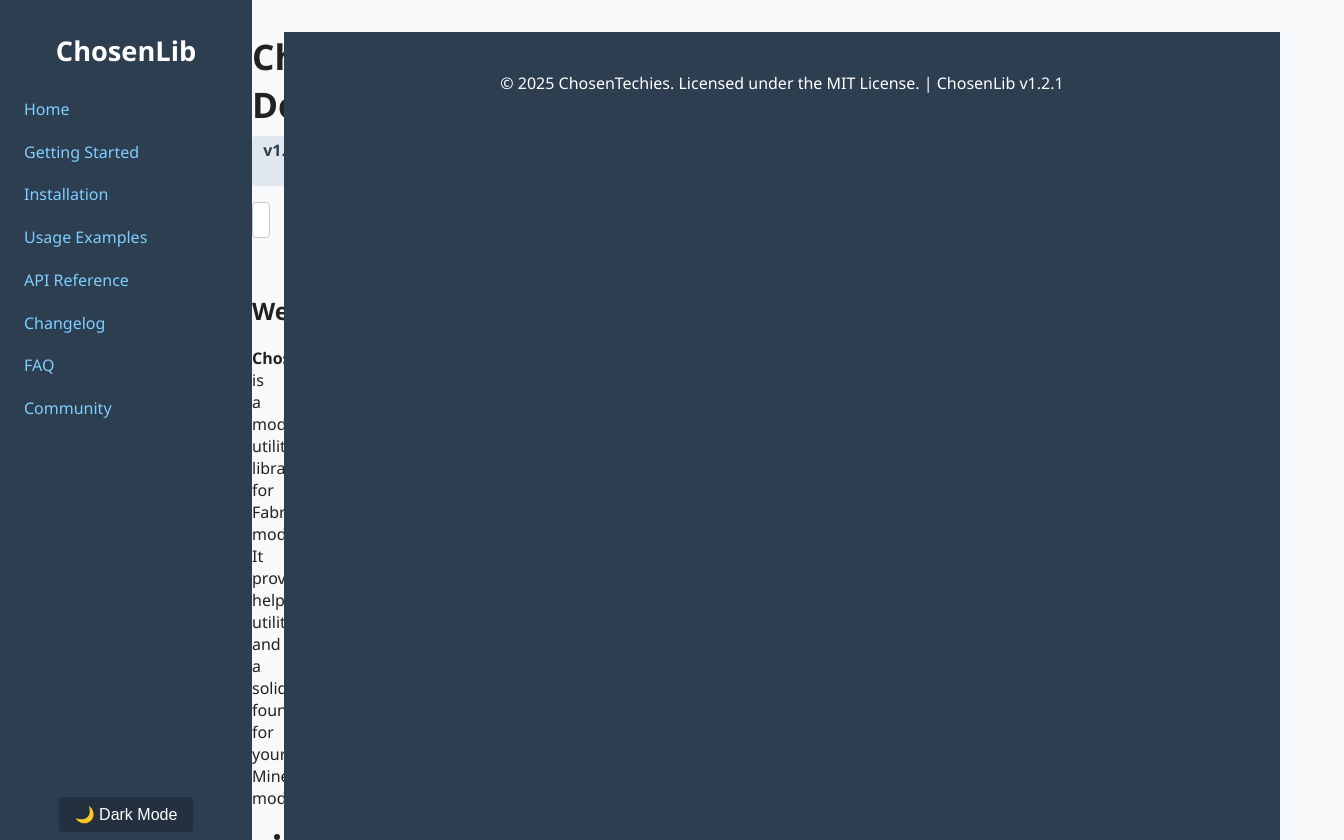
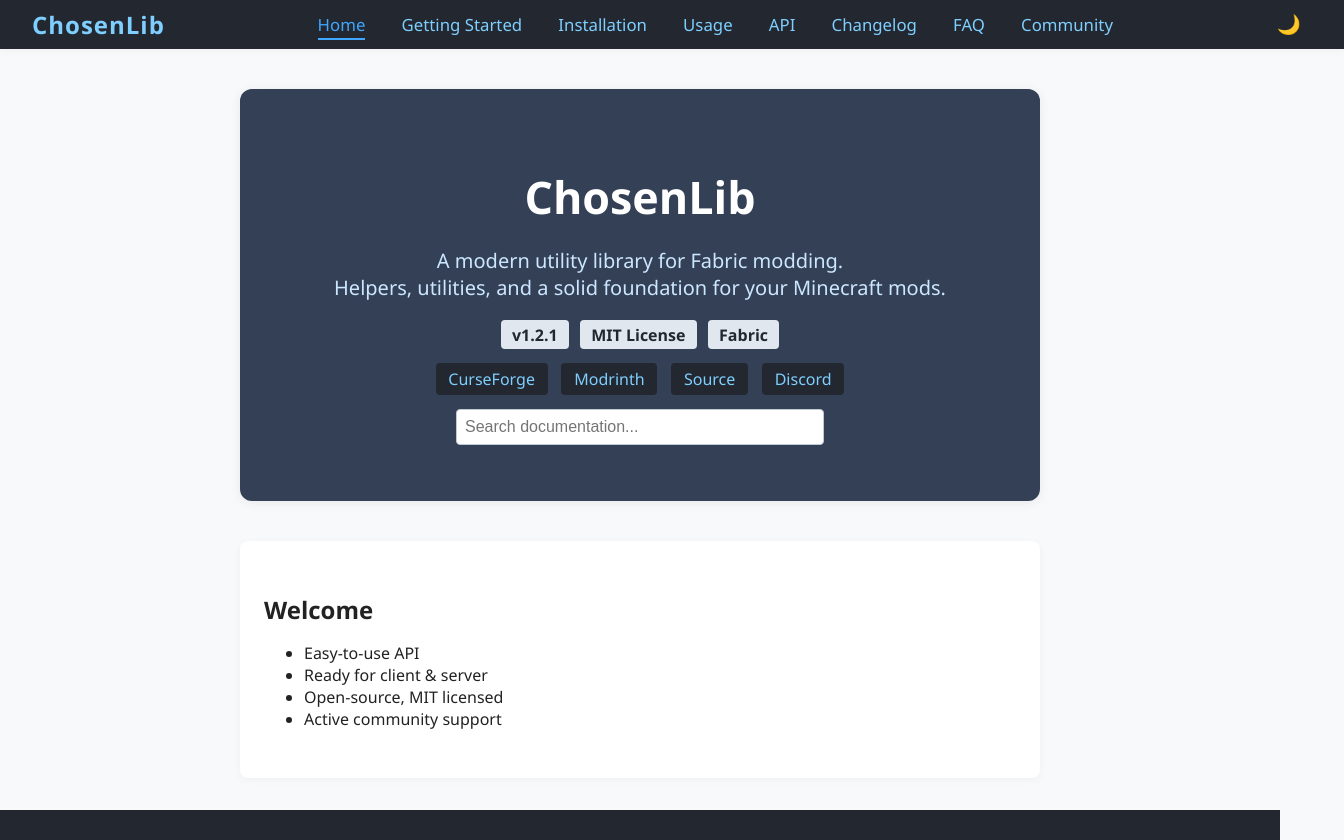
Before and after one commit to urmoit/ChosenLib, a plain HTML site: page index.html in a window 1280 px wide. Shown: the top 840 px of the page, 1344 px wide, since content can reach past the window. Drawn offline with Linux system fonts and the light colour scheme.

Commit message:
Add files via upload

```diff
--- a/index.html
+++ b/index.html
@@ -7,35 +7,43 @@
     <link rel="stylesheet" href="style.css">
 </head>
 <body>
-    <div class="sidebar">
-        <h2>ChosenLib</h2>
-        <nav>
-            <a href="index.html">Home</a>
+    <nav class="topnav">
+        <div class="nav-left">
+            <span class="logo">ChosenLib</span>
+        </div>
+        <div class="nav-center">
+            <a href="index.html" class="active">Home</a>
             <a href="getting-started.html">Getting Started</a>
             <a href="installation.html">Installation</a>
-            <a href="usage.html">Usage Examples</a>
-            <a href="api.html">API Reference</a>
+            <a href="usage.html">Usage</a>
+            <a href="api.html">API</a>
             <a href="changelog.html">Changelog</a>
             <a href="faq.html">FAQ</a>
             <a href="community.html">Community</a>
-        </nav>
-        <div class="sidebar-footer">
-            <button id="darkModeToggle">🌙 Dark Mode</button>
         </div>
-    </div>
-    <div class="main-content">
-        <header>
-            <h1>ChosenLib Documentation</h1>
+        <div class="nav-right">
+            <button id="darkModeToggle">🌙</button>
+        </div>
+    </nav>
+    <main class="container">
+        <section class="hero">
+            <h1>ChosenLib</h1>
+            <p class="subtitle">A modern utility library for Fabric modding.<br>Helpers, utilities, and a solid foundation for your Minecraft mods.</p>
             <div class="badges">
                 <span class="badge">v1.2.1</span>
                 <span class="badge">MIT License</span>
                 <span class="badge">Fabric</span>
             </div>
+            <div class="quick-links">
+                <a href="https://www.curseforge.com/minecraft/mc-mods/chosenlib" target="_blank">CurseForge</a>
+                <a href="https://modrinth.com/mod/chosenlib" target="_blank">Modrinth</a>
+                <a href="https://github.com/yourusername/chosenlib" target="_blank">Source</a>
+                <a href="https://discord.gg/yourinvite" target="_blank">Discord</a>
+            </div>
             <input type="text" id="searchBar" placeholder="Search documentation..." />
-        </header>
-        <section id="welcome">
+        </section>
+        <section class="welcome">
             <h2>Welcome</h2>
-            <p><strong>ChosenLib</strong> is a modern utility library for Fabric modding. It provides helpers, utilities, and a solid foundation for your Minecraft mods.</p>
             <ul>
                 <li>Easy-to-use API</li>
                 <li>Ready for client & server</li>
@@ -43,16 +51,7 @@
                 <li>Active community support</li>
             </ul>
         </section>
-        <section id="quick-links">
-            <h3>Quick Links</h3>
-            <ul>
-                <li><a href="https://www.curseforge.com/minecraft/mc-mods/chosenlib" target="_blank">CurseForge</a></li>
-                <li><a href="https://modrinth.com/mod/chosenlib" target="_blank">Modrinth</a></li>
-                <li><a href="https://github.com/yourusername/chosenlib" target="_blank">Source (GitHub)</a></li>
-                <li><a href="https://discord.gg/yourinvite" target="_blank">Discord</a></li>
-            </ul>
-        </section>
-    </div>
+    </main>
     <footer>
         <p>&copy; 2025 ChosenTechies. Licensed under the MIT License. | ChosenLib v1.2.1</p>
     </footer>
--- a/style.css
+++ b/style.css
@@ -4,85 +4,108 @@ body {
     padding: 0;
     background: #f8f9fa;
     color: #222;
-    display: flex;
     min-height: 100vh;
 }
-.sidebar {
-    width: 220px;
-    background: #2d3e50;
+.topnav {
+    width: 100%;
+    background: #23272f;
     color: #fff;
     display: flex;
-    flex-direction: column;
     align-items: center;
-    padding: 2rem 1rem 1rem 1rem;
-    min-height: 100vh;
-    position: fixed;
-    left: 0;
+    justify-content: space-between;
+    padding: 0.5rem 2rem;
+    box-shadow: 0 2px 8px rgba(0,0,0,0.04);
+    position: sticky;
     top: 0;
+    z-index: 100;
 }
-.sidebar h2 {
-    margin: 0 0 1.5rem 0;
-    font-size: 1.7rem;
+.logo {
+    font-size: 1.5rem;
+    font-weight: 700;
+    letter-spacing: 1px;
+    color: #7ecfff;
 }
-.sidebar nav {
-    width: 100%;
-    display: flex;
-    flex-direction: column;
-    gap: 0.7rem;
-}
-.sidebar nav a {
+.topnav a {
     color: #7ecfff;
     text-decoration: none;
+    margin: 0 1rem;
     font-weight: 500;
-    padding: 0.3rem 0.5rem;
-    border-radius: 4px;
-    transition: background 0.2s;
+    font-size: 1.05rem;
+    transition: color 0.2s;
+    border-bottom: 2px solid transparent;
+    padding-bottom: 2px;
 }
-.sidebar nav a:hover {
-    background: #223040;
-}
-.sidebar-footer {
-    margin-top: auto;
-    padding-top: 2rem;
+.topnav a.active, .topnav a:hover {
+    color: #3fa7ff;
+    border-bottom: 2px solid #3fa7ff;
 }
 #darkModeToggle {
-    background: #223040;
-    color: #fff;
+    background: none;
+    color: #7ecfff;
     border: none;
     border-radius: 4px;
-    padding: 0.5rem 1rem;
+    padding: 0.3rem 0.7rem;
     cursor: pointer;
-    font-size: 1rem;
+    font-size: 1.2rem;
+    transition: background 0.2s;
 }
 #darkModeToggle:hover {
     background: #1a232e;
 }
-.main-content {
-    margin-left: 220px;
-    flex: 1;
-    padding: 2rem 2rem 0 2rem;
-    min-width: 0;
+.container {
+    max-width: 800px;
+    margin: 2.5rem auto 0 auto;
+    padding: 0 1.5rem;
 }
-header {
-    text-align: left;
-    margin-bottom: 2rem;
+.hero {
+    text-align: center;
+    margin-bottom: 2.5rem;
+    padding: 2.5rem 1rem 2rem 1rem;
+    background: #344055;
+    color: #fff;
+    border-radius: 12px;
+    box-shadow: 0 2px 12px rgba(0,0,0,0.07);
 }
-header h1 {
-    margin: 0 0 0.5rem 0;
-    font-size: 2.2rem;
+.hero h1 {
+    font-size: 2.8rem;
+    margin-bottom: 0.5rem;
+    font-weight: 800;
+}
+.hero .subtitle {
+    font-size: 1.25rem;
+    margin-bottom: 1.2rem;
+    color: #cbe7ff;
 }
 .badges {
     display: flex;
     gap: 0.7rem;
-    margin-bottom: 1rem;
+    justify-content: center;
+    margin-bottom: 1.2rem;
 }
 .badge {
     background: #e0e7ef;
-    color: #2d3e50;
+    color: #23272f;
     border-radius: 4px;
     padding: 0.2rem 0.7rem;
     font-size: 1rem;
     font-weight: 600;
+}
+.hero .quick-links {
+    margin-bottom: 1.2rem;
+}
+.hero .quick-links a {
+    color: #7ecfff;
+    background: #23272f;
+    border-radius: 4px;
+    padding: 0.3rem 0.8rem;
+    margin: 0 0.3rem;
+    text-decoration: none;
+    font-weight: 500;
+    transition: background 0.2s, color 0.2s;
+}
+.hero .quick-links a:hover {
+    background: #3fa7ff;
+    color: #fff;
 }
 #searchBar {
     width: 100%;
@@ -93,49 +116,58 @@ header h1 {
     margin-bottom: 1.5rem;
     font-size: 1rem;
 }
-section {
-    margin-bottom: 2.5rem;
+.welcome {
+    margin-top: 2.5rem;
+    background: #fff;
+    border-radius: 8px;
+    box-shadow: 0 2px 8px rgba(0,0,0,0.04);
+    padding: 2rem 1.5rem;
+}
+.welcome h2 {
+    font-size: 1.5rem;
+    margin-bottom: 1rem;
 }
 footer {
     text-align: center;
     padding: 1.5rem 0 1rem 0;
-    background: #2d3e50;
+    background: #23272f;
     color: #fff;
     font-size: 1rem;
     margin-top: 2rem;
     width: 100%;
 }
 @media (max-width: 900px) {
-    .sidebar {
-        width: 100px;
-        padding: 1rem 0.2rem;
+    .container {
+        max-width: 98vw;
+        padding: 0 0.5rem;
     }
-    .sidebar h2 {
-        font-size: 1.1rem;
-    }
-    .main-content {
-        margin-left: 100px;
-        padding: 1rem 0.5rem 0 0.5rem;
+    .hero {
+        padding: 1.5rem 0.5rem 1rem 0.5rem;
     }
 }
 @media (max-width: 600px) {
-    .sidebar {
-        display: none;
+    .topnav {
+        flex-direction: column;
+        align-items: flex-start;
+        padding: 0.5rem 0.5rem;
     }
-    .main-content {
-        margin-left: 0;
-        padding: 1rem 0.5rem 0 0.5rem;
+    .container {
+        margin-top: 1.2rem;
     }
 }
 body.dark {
     background: #181c22;
     color: #e0e7ef;
 }
-body.dark .sidebar {
+body.dark .topnav {
     background: #181c22;
     color: #fff;
 }
-body.dark .main-content {
+body.dark .container {
+    background: #23272e;
+    color: #e0e7ef;
+}
+body.dark .hero {
     background: #23272e;
     color: #e0e7ef;
 }
@@ -143,6 +175,18 @@ body.dark .badge {
     background: #223040;
     color: #7ecfff;
 }
+body.dark .hero .quick-links a {
+    background: #181c22;
+    color: #7ecfff;
+}
+body.dark .hero .quick-links a:hover {
+    background: #3fa7ff;
+    color: #fff;
+}
+body.dark .welcome {
+    background: #23272e;
+    color: #e0e7ef;
+}
 body.dark footer {
     background: #181c22;
     color: #bfc9d1;
```
